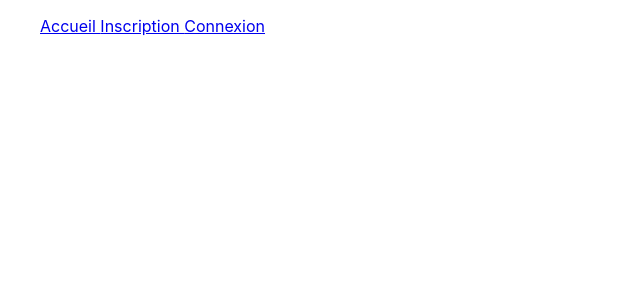
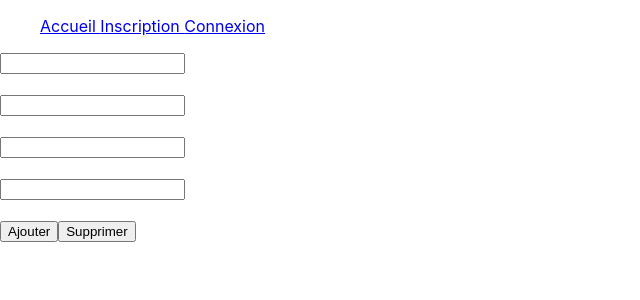
Before and after one commit to GuedesTom/front_end, a React (Create React App) app: page /User/1 in a window 1280 px wide. Shown: the top 300 px of the page, without its empty margins (0-640 px from the left). Built offline with nearby package versions, Linux system fonts and the light colour scheme; no server answers.

Commit message:
Modif User

```diff
--- a/src/App.js
+++ b/src/App.js
@@ -6,11 +6,13 @@ import Accueil from "./Components/Accueil";
 import Connexion from "./Components/Connexion";
 import Inscription from "./Components/Inscription";
 import Navbar from "./Components/Navbar";
-import Content_id from "./Components/Content_id";
 import Maliste from "./Components/Maliste";
 import AjouterContent from "./Components/AjouterContent";
-import ModifContent_Id from "./Components/ModifContent_Id";
 import AdminContent from "./Components/Administration/Content";
+import AdminUser from "./Components/Administration/User";
+import ModifUser from "./Components/ModifUser";
+import ContentId from "./Components/ContentId";
+import ModifContentId from "./Components/ModifContentId";
 
 function App() {
   const [token, settoken] = useState(localStorage.getItem("token"));
@@ -25,9 +27,11 @@ function App() {
           <Route path="/Connexion" element={<Connexion />} />
           <Route path="/Maliste" element={<Maliste />} />
           <Route path="/Create" element={<AjouterContent />} />
-          <Route path="/Contents/:id" element={<Content_id />} />
-          <Route path="/Update/:id" element={<ModifContent_Id />} />
+          <Route path="/Contents/:id" element={<ContentId />} />
+          <Route path="/Update/:id" element={<ModifContentId />} />
+          <Route path="/User/:id" element={<ModifUser />} />
           <Route path="/Admin/Content" element={<AdminContent />} />
+          <Route path="/Admin/User" element={<AdminUser />} />
         </Routes>
       </Provider>
     </Router>
--- a/src/Components/Administration/User.jsx
+++ b/src/Components/Administration/User.jsx
@@ -15,7 +15,7 @@ export default function AdminUser() {
 
   useEffect(() => {
     axios
-      .get("/api/content")
+      .get("/api/user/all")
       .then((res) => setlistAAfficher(res.data))
       .catch((err) => console.log(err.response));
   }, [token]);
--- a/src/Components/AjouterContent.jsx
+++ b/src/Components/AjouterContent.jsx
@@ -4,7 +4,7 @@ import { useNavigate } from "react-router-dom";
 import { SagagaContext } from "../SagagaContext";
 import axios from "axios";
 
-export default function Inscription() {
+export default function AddContent() {
   let { token } = useContext(SagagaContext);
   const [name, setname] = useState("");
   const [description, setdescription] = useState("");
--- a/src/Components/Content_id.jsx
+++ b/src/Components/ContentId.jsx
@@ -3,7 +3,7 @@ import { useParams } from "react-router-dom";
 import ReactPlayer from "react-player";
 import axios from "axios";
 
-export default function Content_id() {
+export default function ContentId() {
   const { id } = useParams();
   const [contentAAfficher, setcontentAAfficher] = useState({});
   useEffect(() => {
--- a/src/Components/ModifContent_Id.jsx
+++ b/src/Components/ModifContentId.jsx
@@ -4,7 +4,7 @@ import { useNavigate, useParams } from "react-router-dom";
 import { SagagaContext } from "../SagagaContext";
 import axios from "axios";
 
-export default function ModifContent_Id() {
+export default function ModifContentId() {
   const { id } = useParams();
   let { token } = useContext(SagagaContext);
   const [name, setname] = useState("");
--- a/src/Components/ModifUser.jsx
+++ b/src/Components/ModifUser.jsx
@@ -11,13 +11,13 @@ export default function ModifUser() {
   const [description, setdescription] = useState("");
   const [genre, setgenre] = useState("");
   const [pegi, setpegi] = useState("");
-  const [contentAAfficher, setcontentAAfficher] = useState({});
+  const [userAAfficher, setUserAAfficher] = useState({});
   let navigate = useNavigate();
 
   useEffect(() => {
     axios
-      .get("/api/content/" + id)
-      .then((res) => setcontentAAfficher(res.data))
+      .get("/api/user/" + id)
+      .then((res) => setUserAAfficher(res.data))
       .catch((err) => console.log(err.response));
   });
 
@@ -39,14 +39,14 @@ export default function ModifUser() {
     const content = { name, description, genre, pegi };
     console.log(content);
       axios
-        .post("/api/content", content, {
+        .post("/api/user", content, {
           headers: {
             Authorization: "Bearer " + token,
           },
         })
         .then((res) => {
           console.log(res.data);
-          navigate("/Admin/Content");
+          navigate("/Admin/User");
         })
         .catch((err) => console.log(err.response));
   };
@@ -55,7 +55,7 @@ export default function ModifUser() {
     <div id="div">
       <input
         type="text"
-        placeholder={contentAAfficher.name}
+        placeholder={userAAfficher.name}
         value={name}
         onChange={(event) => setname(event.target.value)}
       />
@@ -63,7 +63,7 @@ export default function ModifUser() {
       <br />
       <input
         type="text"
-        placeholder={contentAAfficher.description}
+        placeholder={userAAfficher.description}
         value={description}
         onChange={(event) => setdescription(event.target.value)}
       />
@@ -71,7 +71,7 @@ export default function ModifUser() {
       <br />
       <input
         type="text"
-        placeholder={contentAAfficher.genre}
+        placeholder={userAAfficher.genre}
         value={genre}
         onChange={(event) => setgenre(event.target.value)}
       />
@@ -79,7 +79,7 @@ export default function ModifUser() {
       <br />
       <input
         type="number"
-        placeholder={contentAAfficher.pegi}
+        placeholder={userAAfficher.pegi}
         value={pegi}
         onChange={(event) => setpegi(event.target.value)}
       />
@@ -87,7 +87,7 @@ export default function ModifUser() {
       <br />
       <button onClick={submitHandler}> Ajouter </button>
 
-      <button onClick={() => deleteContent(contentAAfficher._id)}> Supprimer </button>
+      <button onClick={() => deleteContent(userAAfficher._id)}> Supprimer </button>
     </div>
   );
 }
```
